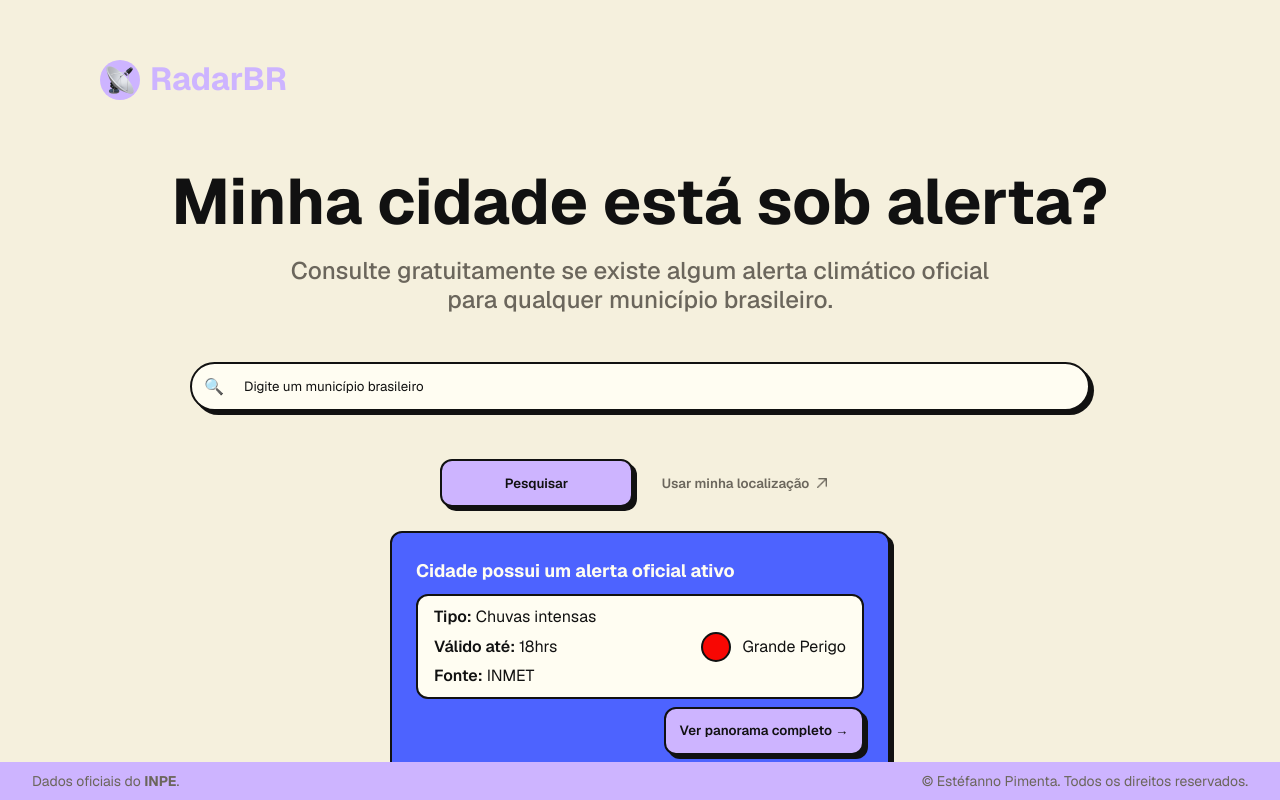
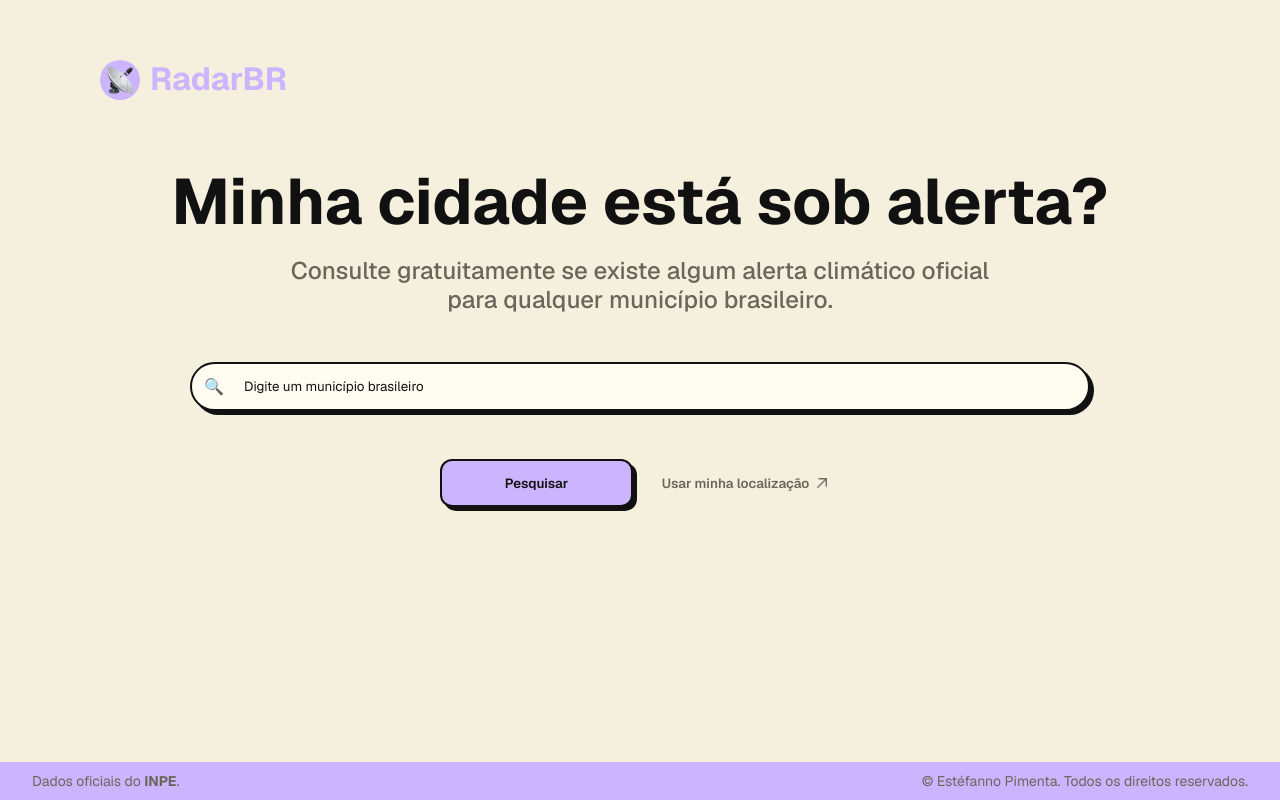
Before and after one commit to estefpimenta/radarbr, a React (Vite) app: page / in a window 1280 px wide. Built offline with nearby package versions, Linux system fonts and the light colour scheme.

Commit message:
add useState showAlert && props

```diff
--- a/src/components/AlertCard/AlertCard.jsx
+++ b/src/components/AlertCard/AlertCard.jsx
@@ -1,11 +1,11 @@
 import './AlertCard.css'
 import PrimaryButton from '../Button/PrimaryButton'
 
-function AlertCard() {
+function AlertCard({cidade}) {
 
     return(
         <div className="alert-card-container">
-            <p className='alert-card-title'>Cidade possui um alerta oficial ativo</p>
+                <p className='alert-card-title'>{cidade} possui um alerta oficial ativo</p>
             <div className='alert-card-content'>
                 <div className="alert-card-content-text">
                     <p className='alert-card-description'><span className='alert-card-label'>Tipo:</span> Chuvas intensas</p>
--- a/src/components/Button/PrimaryButton.jsx
+++ b/src/components/Button/PrimaryButton.jsx
@@ -1,10 +1,10 @@
 import './PrimaryButton.css'
 
-function PrimaryButton({text}) {
+function PrimaryButton({text, onClick}) {
 
 
     return(
-        <button className="primary-button">
+        <button className="primary-button" onClick={onClick}>
             {text}
         </button>
     )
--- a/src/pages/Home/Home.jsx
+++ b/src/pages/Home/Home.jsx
@@ -12,7 +12,13 @@ import { useState } from 'react'
 function Home() {
 
     const [cidade, setCidade] = useState('')
-    console.log(cidade);
+    const [showAlert, setShowAlert] = useState(false)
+
+    const handleSearch = () => {
+        console.log(cidade);
+        setShowAlert(true);
+    }
+
     return(
         <div className="home">
 
@@ -31,13 +37,13 @@ function Home() {
                 </div>
 
                 <div className="button-container">
-                    <PrimaryButton text="Pesquisar" />
+                    <PrimaryButton text="Pesquisar" onClick={handleSearch}/>
                     <SecondaryButton />
                 </div>
 
             </main>
 
-            <ALertCard />
+            {showAlert && <ALertCard cidade={cidade}/>}
 
             <Footer />
 
```
